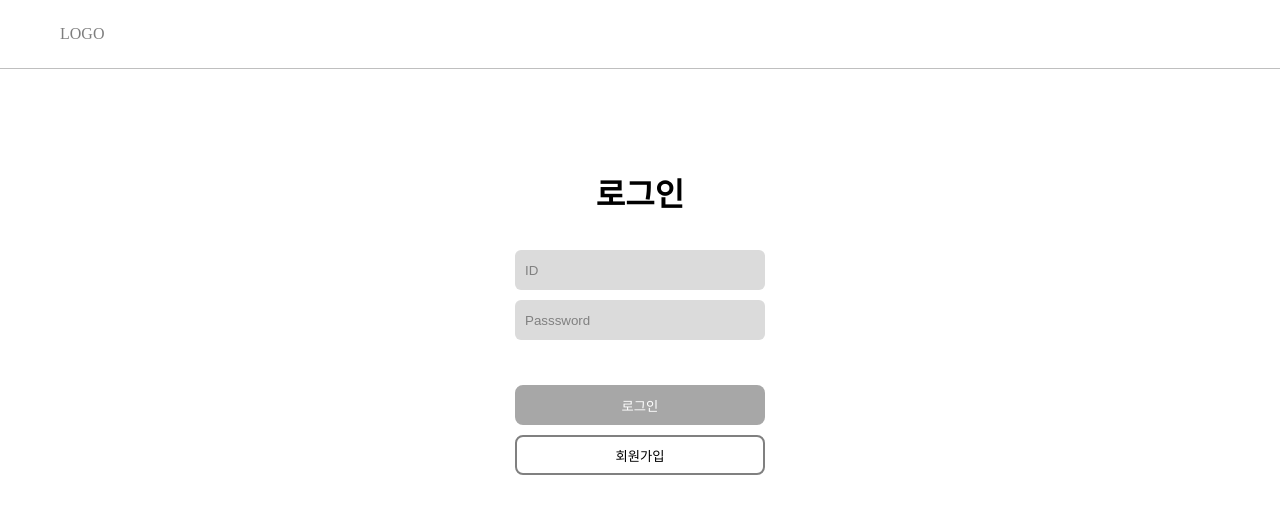
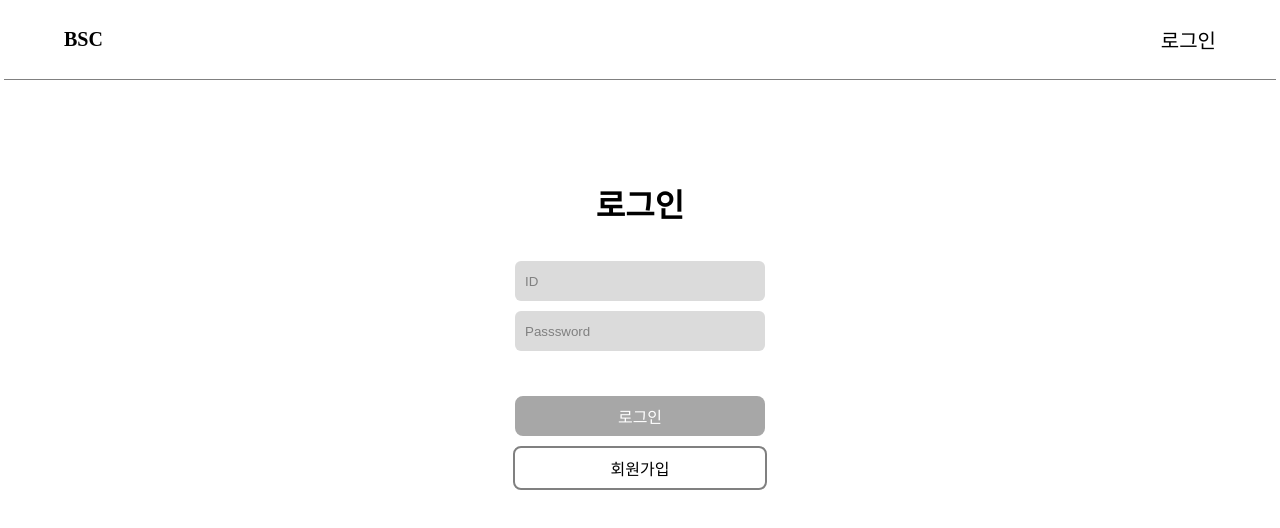
Before and after one commit to deadrabbit07/Board, a plain HTML site: page login.html in a window 1280 px wide. Drawn offline with Linux system fonts and the light colour scheme.

Commit message:
로그인, 회원가입 디자인

```diff
--- /dev/null
+++ b/css/header.css
@@ -0,0 +1,26 @@
+.header{
+    display: flex;
+    justify-content: center;
+    align-items: center;
+    justify-content: space-between;
+    padding: 25px 60px;
+    width: 90vw;
+    border-bottom: 1px solid gray;
+}
+
+.logo_header{
+    color: black;
+    font-weight: bold;
+    font-size: 20px;
+}
+
+.login_header{
+    color: black;
+    font-size: 20px;
+}
+
+body{
+    display: flex;
+    align-items: center;
+    flex-direction: column;
+}
--- /dev/null
+++ b/css/login.css
@@ -0,0 +1,90 @@
+* {
+    margin: 0;
+    padding: 0;
+}
+
+a {
+    text-decoration: none;
+    color: #000;
+}
+
+.login {
+    display: flex;
+    justify-content: center;
+    align-items: center;
+    flex-direction: column;
+    margin-top: 100px;
+    width: 100%;
+}
+
+.login>p {
+    font-size: xx-large;
+    font-weight: bold;
+}
+
+.login_input {
+    margin-top: 15px;
+    display: flex;
+    justify-content: center;
+    align-items: center;
+    flex-direction: column;
+    padding: 15px;
+}
+
+.login_input>input {
+    width: 230px;
+    height: 40px;
+    border-radius: 6px;
+    margin: 5px;
+    background-color: rgb(219, 219, 219);
+    border: none;
+    padding: 0 10px;
+}
+
+.login_input>input::placeholder {
+    color: grey;
+}
+
+.login_btn {
+    display: flex;
+    justify-content: center;
+    align-items: center;
+    flex-direction: column;
+    padding: 20px;
+}
+
+.login_btn>p {
+    width: 250px;
+    height: 40px;
+    border-radius: 8px;
+    margin: 5px;
+    padding: 0;
+}
+
+.login_btn > p > a{
+    width: 100%;
+    height: 100%;
+    display: flex;
+    align-items: center;
+    justify-content: center;
+}
+
+.btn1 > a{
+    color: white;
+}
+
+.btn1 {
+    background-color: rgb(167, 167, 167);
+    border: none;
+}
+
+.btn2 {
+    border: 2px solid grey;
+    background-color: white;
+    transition: 0.2s;
+}
+
+.btn1:hover,
+.btn2:hover {
+    cursor: pointer;
+}
--- a/login.html
+++ b/login.html
@@ -4,91 +4,13 @@
     <meta charset="UTF-8">
     <meta name="viewport" content="width=device-width, initial-scale=1.0">
     <title>Document</title>
-<style>
-    *{
-        margin: 0;
-        padding: 0;
-    }
-
-    a {
-        text-decoration: none;
-        color: #000;
-    }
-
-    .header{
-        display: flex;
-        justify-content: center;
-        align-items: center;
-        justify-content: space-between;
-        padding: 25px 60px;
-        border-bottom: 1px solid grey;
-        opacity: 0.5;
-    }
-    .login{
-        display: flex;
-        justify-content: center;
-        align-items: center;
-        flex-direction: column;
-        margin-top: 100px;
-        width: 100%;
-    }
-    .login>p{
-        font-size: xx-large;
-        font-weight: bold;
-        /* width: 250px;
-        text-align: left; */
-    }
-    .login_input{
-        margin-top: 15px;
-        display: flex;
-        justify-content: center;
-        align-items: center;
-        flex-direction: column;
-        padding: 15px;
-        }
-
-    .login_input>input{
-        width: 250px;
-        height: 40px;
-        border-radius: 6px;
-        margin: 5px;
-        background-color: rgb(219, 219, 219);
-        border: none;
-    }
-    .login_input>input::placeholder{
-        color: grey;
-        padding: 10px;
-    }
-
-    .login_btn{
-        display: flex;
-        justify-content: center;
-        align-items: center;
-        flex-direction: column;
-        padding: 20px;
-    }
-    .login_btn>button{
-        width: 250px;
-        height: 40px;
-        border-radius: 8px;
-        margin: 5px;
-    }
-    .btn1{
-        color: white;
-        background-color: rgb(167, 167, 167);
-        border: none;
-    }
-    .btn2{
-        border: 2px solid grey;
-        background-color: white;
-    }
-
-
-</style>
+    <link rel="stylesheet" href="css/header.css">
+    <link rel="stylesheet" href="css/login.css">
 </head>
 <body>
     <header class="header">
-        <p>LOGO</p>
+        <p class="logo_header">BSC</p>
+        <p class="login_header"><a href="#">로그인</a></p>
     </header>
 
     <div class="login">
@@ -98,11 +20,10 @@
             <input type="password" placeholder="Passsword" class="login_input2">
         </div>
         <div class="login_btn">
-            <button type="button" class="btn1">로그인</button>
-            <button type="button" class="btn2"><a href="./register.html">회원가입</a></button>
+            <p class="btn1"><a href="#">로그인</a></p>
+            <p class="btn2"><a href="register.html">회원가입</a></p>
         </div>
     </div>
 
-
 </body>
 </html>
```
Also changed, not shown: register.html (+13 -9 lines), css/board.css (renamed from board.css).
